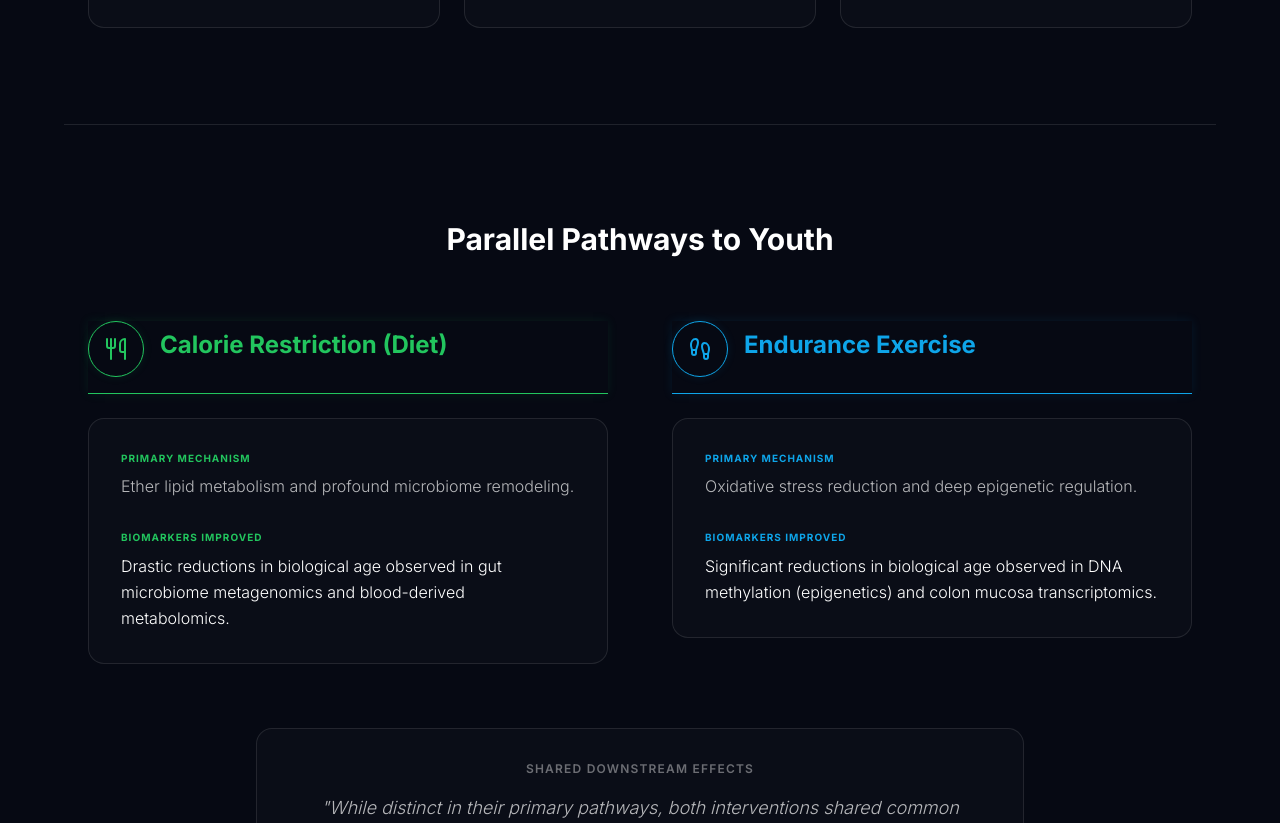
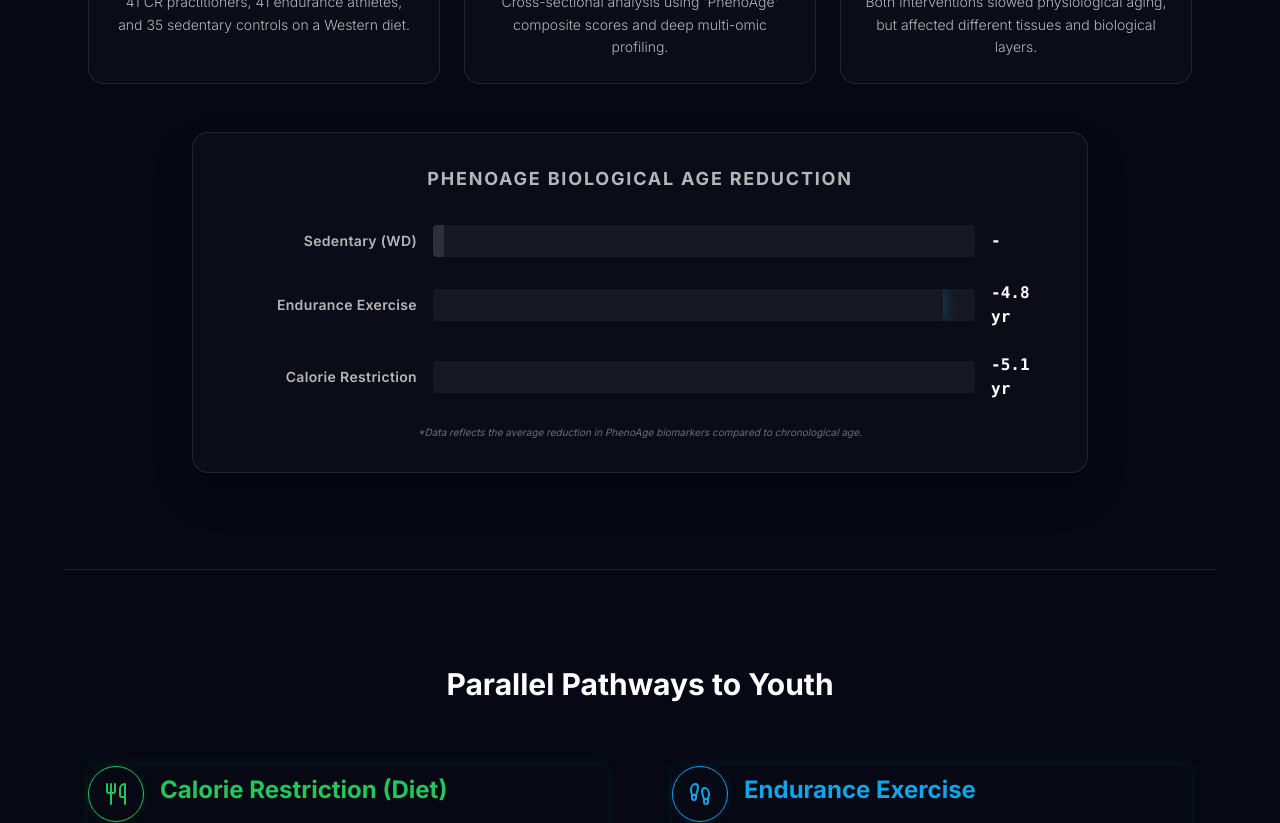
Before and after one commit to Kylen-McClintock/levl-research-paper-summary-engine, a React (Vite) app: page /diet-vs-exercise-aging in a window 1280 px wide. Shown: the part 960-1783 px from the top of the page. Built offline with nearby package versions, Linux system fonts and the light colour scheme.

Commit message:
feat: Add PhenoAge reduction chart and exact study title

```diff
--- a/src/CrExWebpage.tsx
+++ b/src/CrExWebpage.tsx
@@ -34,10 +34,13 @@ export const CrExWebpage = () => {
           <a href={`https://doi.org/${data.titleBlock.doi}`} target="_blank" rel="noreferrer" className="mb-6 px-4 py-1.5 rounded-full border border-green border-opacity-30 bg-green-500 bg-opacity-[0.05] text-green text-xs tracking-widest uppercase font-semibold inline-flex items-center gap-2 shadow-[0_0_15px_rgba(34,197,94,0.15)] hover:bg-opacity-20 hover:shadow-[0_0_20px_rgba(34,197,94,0.3)] transition-all cursor-pointer">
             <Zap className="w-4 h-4" /> {data.titleBlock.journal} Study ({data.titleBlock.year})
           </a>
-          <h1 className="text-5xl md:text-7xl font-bold tracking-tight mb-8 leading-[1.1] text-transparent bg-clip-text bg-gradient-to-b from-white to-white/60">
+          <h1 className="text-5xl md:text-7xl font-bold tracking-tight mb-4 leading-[1.1] text-transparent bg-clip-text bg-gradient-to-b from-white to-white/60">
             Diet vs. Exercise <br />
             <span className="text-[32px] md:text-[42px] text-transparent bg-clip-text bg-gradient-to-r from-green-400 to-cyan-400 font-medium">At the Molecular Level</span>
           </h1>
+          <p className="max-w-2xl text-center text-[var(--levl-text-secondary)] font-light text-sm italic mb-8">
+            "{data.titleBlock.headline}"
+          </p>
           <div className="text-center bg-[var(--levl-panel-bg)] border border-[var(--levl-border)] rounded-2xl p-8 max-w-3xl shadow-[0_20px_40px_rgba(0,0,0,0.4)]">
             <span className="flex items-center justify-center gap-2 text-white font-semibold tracking-widest uppercase text-xs mb-4 border-b border-[var(--levl-border)] pb-4">
               <ShieldCheck className="w-4 h-4 text-green" /> Key Takeaway
@@ -62,13 +65,50 @@ export const CrExWebpage = () => {
             <Search className="w-6 h-6 text-[var(--levl-text-secondary)]" />
             <h2 className="text-xl font-bold text-white tracking-wide uppercase">Study Overview</h2>
         </div>
-        <div className="grid grid-cols-1 md:grid-cols-3 gap-6">
+        <div className="grid grid-cols-1 md:grid-cols-3 gap-6 mb-12">
             {data.studyOverview.map((item, idx) => (
               <div key={idx} className="bg-[var(--levl-panel-bg)] border border-[var(--levl-border)] p-6 rounded-2xl text-center">
                   <span className="block text-xs font-semibold tracking-widest text-[var(--levl-text-muted)] uppercase mb-3">{item.label}</span>
                   <span className="block text-sm text-[var(--levl-text-secondary)] font-light leading-relaxed">{item.value}</span>
               </div>
             ))}
+        </div>
+
+        {/* Chart Visualization */}
+        <div className="max-w-4xl mx-auto bg-[var(--levl-panel-bg)] border border-[var(--levl-border)] rounded-2xl p-8 shadow-[0_20px_40px_rgba(0,0,0,0.2)]">
+          <h3 className="text-center font-bold text-lg mb-8 uppercase tracking-widest text-[var(--levl-text-secondary)]">
+            PhenoAge Biological Age Reduction
+          </h3>
+          <div className="flex flex-col gap-6">
+            {data.chartData.map((bar, idx) => {
+               // Calculate width percentage relative to max value (5.1)
+               const maxAbs = 5.1;
+               const widthPct = bar.value === 0 ? 2 : Math.abs(bar.value) / maxAbs * 100;
+               let barColor = "bg-[var(--levl-border)]";
+               if (bar.label === "Endurance Exercise") barColor = "bg-cyan-500 shadow-[0_0_15px_rgba(14,165,233,0.4)]";
+               if (bar.label === "Calorie Restriction") barColor = "bg-green-500 shadow-[0_0_15px_rgba(34,197,94,0.4)]";
+
+               return (
+                 <div key={idx} className="flex items-center gap-4">
+                   <div className="w-48 text-right text-sm font-semibold text-[var(--levl-text-secondary)] tracking-wide">
+                     {bar.label}
+                   </div>
+                   <div className="flex-1 bg-white bg-opacity-5 h-8 rounded overflow-hidden flex items-center relative">
+                      <div
+                        className={`h-full ${barColor} transition-all duration-1000 ease-out`}
+                        style={{ width: `${widthPct}%` }}
+                      ></div>
+                   </div>
+                   <div className="w-16 text-left font-mono font-bold text-white">
+                     {bar.value < 0 ? `${bar.value} yr` : '-'}
+                   </div>
+                 </div>
+               );
+            })}
+          </div>
+          <p className="text-center text-[10px] text-[var(--levl-text-muted)] mt-6 italic">
+            *Data reflects the average reduction in PhenoAge biomarkers compared to chronological age.
+          </p>
         </div>
       </section>
 
--- a/src/data/crExData.json
+++ b/src/data/crExData.json
@@ -18,6 +18,11 @@
     { "title": "Transcriptomics", "desc": "RNA sequencing of colon mucosa tissue.", "icon": "FileText" },
     { "title": "Metabolomics", "desc": "Analysis of small molecules and metabolic byproducts in the blood.", "icon": "Activity" },
     { "title": "Metagenomics", "desc": "Stool analysis evaluating the composition of the gut microbiome.", "icon": "Globe" }
+  ],
+  "chartData": [
+    { "label": "Sedentary (WD)", "value": 0 },
+    { "label": "Endurance Exercise", "value": -4.8 },
+    { "label": "Calorie Restriction", "value": -5.1 }
   ],
   "comparison": {
     "cr": {
```
